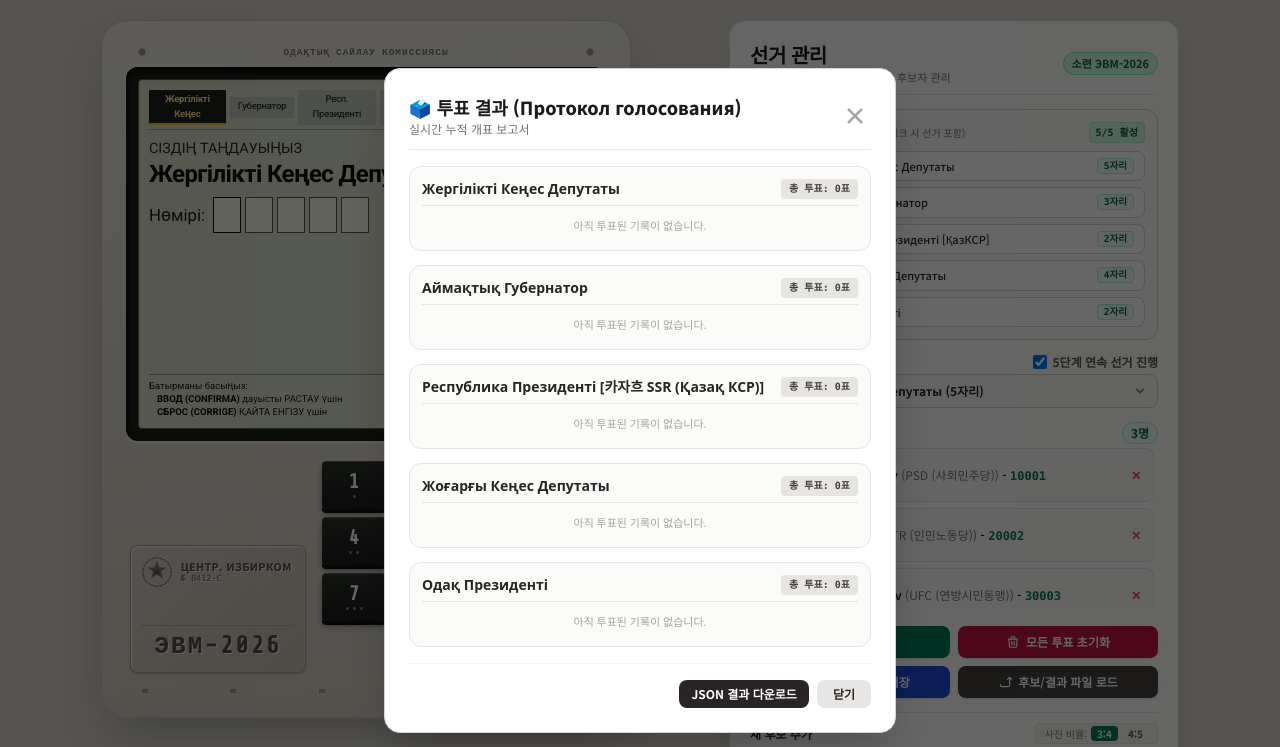
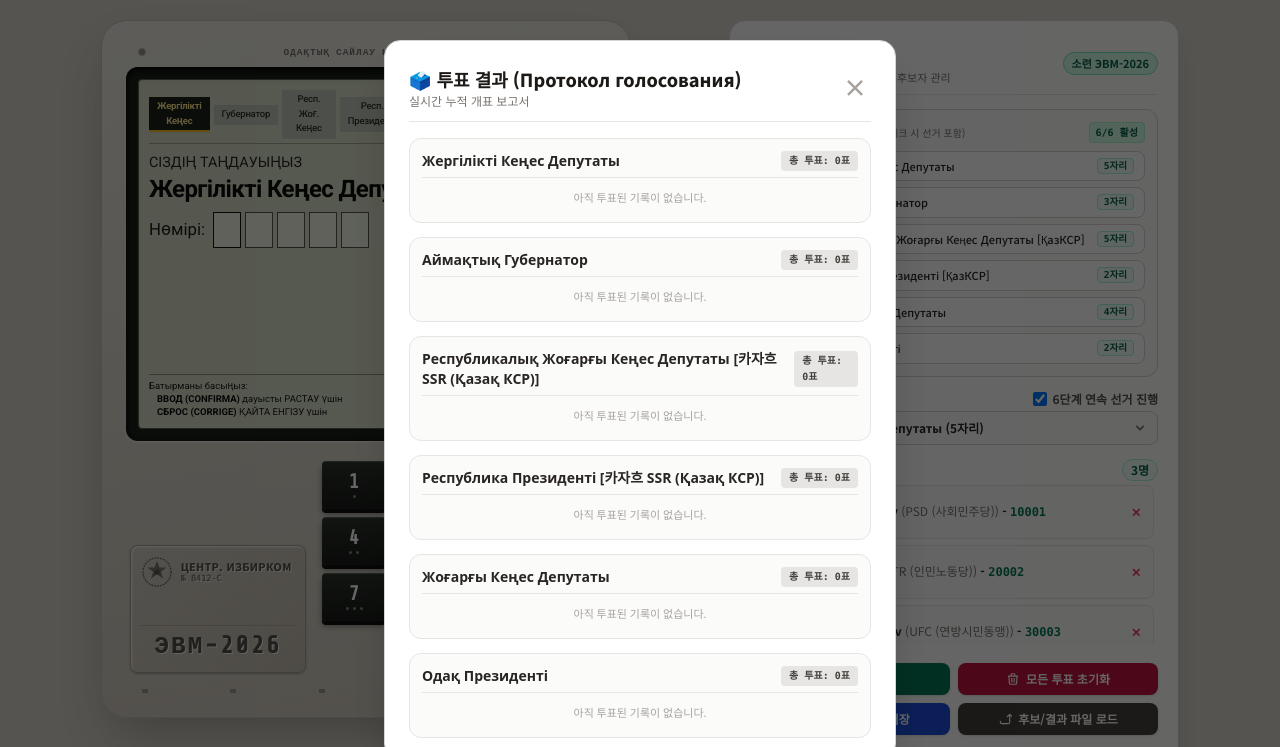
Before and after one commit to Hosain1291/sovietevm, a plain HTML site: page index.html in a window 1280 px wide. Both pictures are taken after a click on the button "투표 결과 보기". Shown: the top 747 px of the page. Drawn offline with nearby package versions, Linux system fonts and the light colour scheme; grey boxes are pictures that could not be loaded.

Commit message:
Introduce sov_rep role and update candidate data
Added sov_rep role and updated candidate database for republic-specific roles.

```diff
--- a/index.html
+++ b/index.html
@@ -709,10 +709,29 @@
           hy: 'Փոխնահանգապետ', tk: 'Wise-Gubernator', et: 'Asekuberner', ko: '부지사'
         }
       },
+      sov_rep: {
+        id: 'sov_rep',
+        digits: 5,
+        hasVice: false,
+        isRepublicSpecific: true,
+        shortTabs: {
+          ru: 'В.С. Респуб.', uk: 'В.Р. Респуб.', be: 'В.С. Рэспуб.', uz: 'Resp. Oliy Sovet',
+          kk: 'Респ. Жоғ. Кеңес', ka: 'რესპ. უმაღლ. საბჭო', az: 'Resp. Ali Sovet', lt: 'Resp. Aukšč. Taryba',
+          ro: 'Sov. Sup. Rep.', lv: 'Resp. Augst. Pad.', ky: 'Респ. Жог. Кеңеш', tg: 'Шӯрои Олии Ҷумҳ.',
+          hy: 'Հանրապ. Գեր. Խորհ.', tk: 'Resp. Ýokary Sowet', et: 'Vabariigi Ülemn.', ko: '공화국대의원'
+        },
+        names: {
+          ru: 'Депутат Верховного Совета Республики', uk: 'Депутат Верховної Ради Республіки', be: 'Дэпутат Вярхоўнага Савета Рэспублікі', uz: 'Respublika Oliy Soveti Deputati',
+          kk: 'Республикалық Жоғарғы Кеңес Депутаты', ka: 'რესპუბლიკის უმაღლესი საბჭოს დეპუტატი', az: 'Respublika Ali Soveti Deputatı', lt: 'Respublikos Aukščiausiosios Tarybos Deputatas',
+          ro: 'Deputat în Sovietul Suprem al Republicii', lv: 'Republikas Augstākās Padomes Deputāts', ky: 'Республикалык Жогорку Кеңештин Депутаты', tg: 'Вакили Шӯрои Олии Ҷумҳурӣ',
+          hy: 'Հանրապետության Գերագույն Խորհրդի Պատգամավոր', tk: 'Respublikanyň Ýokary Sowetiň Deputaty', et: 'Vabariigi Ülemnõukogu Saadik', ko: '공화국 최고소비에트 대의원'
+        }
+      },
       pres_rep: {
         id: 'pres_rep',
         digits: 2,
         hasVice: true,
+        isRepublicSpecific: true,
         shortTabs: {
           ru: 'През. Респуб.', uk: 'През. Респуб.', be: 'Прэз. Рэспуб.', uz: 'Respublika Prez.',
           kk: 'Респ. Президенті', ka: 'რესპ. პრეზიდ.', az: 'Resp. Prezidenti', lt: 'Resp. Prezidentas',
@@ -774,9 +793,9 @@
       }
     };
 
-    const SOVIET_SEQUENCE = ['sov_loc', 'gov_reg', 'pres_rep', 'sov_sup', 'pres_fed'];
-
-    // 기본 후보 데이터베이스 (공화국 대통령 pres_rep는 15개 공화국별 독립 오브젝트로 분리)
+    const SOVIET_SEQUENCE = ['sov_loc', 'gov_reg', 'sov_rep', 'pres_rep', 'sov_sup', 'pres_fed'];
+
+    // 기본 후보 데이터베이스 (공화국 최고소비에트 sov_rep 및 공화국 대통령 pres_rep는 15개 공화국별 독립 오브젝트로 분리)
     let CANDIDATES_DB = {
       sov_loc: {
         '10001': { name: 'Mikhail Romanov', party: 'PSD (사회민주당)', avatar: 'https://images.unsplash.com/photo-1534528741775-53994a69daeb?auto=format&fit=crop&w=300&q=80' },
@@ -786,6 +805,20 @@
       gov_reg: {
         '120': { name: 'Svetlana Kuznetsova', party: 'PSM (민주사회당)', vice: 'Igor Sokolov', avatar: 'https://images.unsplash.com/photo-1580489944761-15a19d654956?auto=format&fit=crop&w=300&q=80' },
         '250': { name: 'Daulet Smagulov', party: 'UFC (연방시민동맹)', vice: 'Arthur Mendes', avatar: 'https://images.unsplash.com/photo-1500648767791-00dcc994a43e?auto=format&fit=crop&w=300&q=80' }
+      },
+      sov_rep: {
+        kk: {
+          '51001': { name: 'Batyrkhan Shukenov Jr.', party: 'K-PSD (카자흐 사회민주당)', avatar: 'https://images.unsplash.com/photo-1507003211169-0a1dd7228f2d?auto=format&fit=crop&w=300&q=80' },
+          '52002': { name: 'Gulnara Karimova', party: 'Alash-PTR (인민노동당)', avatar: 'https://images.unsplash.com/photo-1573496359142-b8d87734a5a2?auto=format&fit=crop&w=300&q=80' }
+        },
+        ru: {
+          '51001': { name: 'Dmitry Volkov', party: 'PSD (러시아 사회민주당)', avatar: 'https://images.unsplash.com/photo-1500648767791-00dcc994a43e?auto=format&fit=crop&w=300&q=80' },
+          '52002': { name: 'Anna Semyonova', party: 'PLP (진보자유당)', avatar: 'https://images.unsplash.com/photo-1534528741775-53994a69daeb?auto=format&fit=crop&w=300&q=80' }
+        },
+        uk: {
+          '51001': { name: 'Taras Shevchenko Jr.', party: 'U-RADA (우크라이나 연합)', avatar: 'https://images.unsplash.com/photo-1492562080023-ab3db95bfbce?auto=format&fit=crop&w=300&q=80' },
+          '52002': { name: 'Oksana Petrenko', party: 'PTR (인민노동당)', avatar: 'https://images.unsplash.com/photo-1580489944761-15a19d654956?auto=format&fit=crop&w=300&q=80' }
+        }
       },
       pres_rep: {
         kk: {
@@ -819,6 +852,13 @@
           '22': { name: `후보 2 [${SOVIET_REPUBLICS[code].short}]`, party: 'PTR (인민노동당)', vice: '러닝메이트' }
         };
       }
+      if (!CANDIDATES_DB.sov_rep) CANDIDATES_DB.sov_rep = {};
+      if (!CANDIDATES_DB.sov_rep[code]) {
+        CANDIDATES_DB.sov_rep[code] = {
+          '51001': { name: `공화국의원 1 [${SOVIET_REPUBLICS[code].short}]`, party: 'PSD (사회민주당)' },
+          '52002': { name: `공화국의원 2 [${SOVIET_REPUBLICS[code].short}]`, party: 'PTR (인민노동당)' }
+        };
+      }
     });
 
     let currentSovietLang = 'kk'; // 카자흐어 기본
@@ -828,6 +868,7 @@
     let enabledRoles = {
       sov_loc: true,
       gov_reg: true,
+      sov_rep: true,
       pres_rep: true,
       sov_sup: true,
       pres_fed: true
@@ -851,7 +892,7 @@
     function initResults() {
       ELECTION_RESULTS = {};
       SOVIET_SEQUENCE.forEach(r => {
-        if (r === 'pres_rep') {
+        if (SOVIET_ROLES[r].isRepublicSpecific) {
           ELECTION_RESULTS[r] = {};
           Object.keys(SOVIET_REPUBLICS).forEach(rep => {
             ELECTION_RESULTS[r][rep] = { votes: {}, branco: 0, nulo: 0, total: 0 };
@@ -864,11 +905,12 @@
     initResults();
 
     function getActiveResultObject(roleKey) {
-      if (roleKey === 'pres_rep') {
-        if (!ELECTION_RESULTS.pres_rep[currentRepublicCode]) {
-          ELECTION_RESULTS.pres_rep[currentRepublicCode] = { votes: {}, branco: 0, nulo: 0, total: 0 };
+      if (SOVIET_ROLES[roleKey]?.isRepublicSpecific) {
+        if (!ELECTION_RESULTS[roleKey]) ELECTION_RESULTS[roleKey] = {};
+        if (!ELECTION_RESULTS[roleKey][currentRepublicCode]) {
+          ELECTION_RESULTS[roleKey][currentRepublicCode] = { votes: {}, branco: 0, nulo: 0, total: 0 };
         }
-        return ELECTION_RESULTS.pres_rep[currentRepublicCode];
+        return ELECTION_RESULTS[roleKey][currentRepublicCode];
       }
       if (!ELECTION_RESULTS[roleKey]) {
         ELECTION_RESULTS[roleKey] = { votes: {}, branco: 0, nulo: 0, total: 0 };
@@ -877,11 +919,12 @@
     }
 
     function getActiveCandidatesMap(roleKey) {
-      if (roleKey === 'pres_rep') {
-        if (!CANDIDATES_DB.pres_rep[currentRepublicCode]) {
-          CANDIDATES_DB.pres_rep[currentRepublicCode] = {};
+      if (SOVIET_ROLES[roleKey]?.isRepublicSpecific) {
+        if (!CANDIDATES_DB[roleKey]) CANDIDATES_DB[roleKey] = {};
+        if (!CANDIDATES_DB[roleKey][currentRepublicCode]) {
+          CANDIDATES_DB[roleKey][currentRepublicCode] = {};
         }
-        return CANDIDATES_DB.pres_rep[currentRepublicCode];
+        return CANDIDATES_DB[roleKey][currentRepublicCode];
       }
       if (!CANDIDATES_DB[roleKey]) {
         CANDIDATES_DB[roleKey] = {};
@@ -995,7 +1038,7 @@
         const isChecked = !!enabledRoles[rKey];
         const rObj = SOVIET_ROLES[rKey];
         const rName = (rObj.names && rObj.names[currentSovietLang]) ? rObj.names[currentSovietLang] : (rObj.names?.ru || rObj.id);
-        const repLabel = (rKey === 'pres_rep') ? ` [${SOVIET_REPUBLICS[currentRepublicCode]?.short || ''}]` : '';
+        const repLabel = rObj.isRepublicSpecific ? ` [${SOVIET_REPUBLICS[currentRepublicCode]?.short || ''}]` : '';
 
         return `
           <label class="flex items-center justify-between px-2.5 py-1.5 bg-white hover:bg-stone-100 rounded-lg border ${isChecked ? 'border-stone-300 shadow-xs' : 'border-dashed border-stone-200 opacity-60'} cursor-pointer select-none text-[11px] transition">
@@ -1099,7 +1142,7 @@
       `;
 
       let roleDisplayName = (role.names && role.names[currentSovietLang]) ? role.names[currentSovietLang] : (role.names?.ru || role.id);
-      if (currentRoleKey === 'pres_rep') {
+      if (role.isRepublicSpecific) {
         roleDisplayName += ` [${SOVIET_REPUBLICS[currentRepublicCode]?.short || ''}]`;
       }
       const viceLabel = (role.viceLabels && role.viceLabels[currentSovietLang]) ? role.viceLabels[currentSovietLang] : (role.viceLabels?.ru || 'Вице');
@@ -1246,7 +1289,7 @@
       select.innerHTML = activeSequence.map((rKey, idx) => {
         const rObj = SOVIET_ROLES[rKey];
         const rName = (rObj.names && rObj.names[currentSovietLang]) ? rObj.names[currentSovietLang] : (rObj.names?.ru || rObj.id);
-        const repSuffix = (rKey === 'pres_rep') ? ` [${SOVIET_REPUBLICS[currentRepublicCode]?.short || ''}]` : '';
+        const repSuffix = rObj.isRepublicSpecific ? ` [${SOVIET_REPUBLICS[currentRepublicCode]?.short || ''}]` : '';
         return `<option value="${rKey}">${idx + 1}. ${rName}${repSuffix} (${rObj.digits}자리)</option>`;
       }).join('');
 
@@ -1283,7 +1326,7 @@
       candNumInput.placeholder = `${role.digits}자리`;
 
       const repWrap = document.getElementById('republicSelectWrap');
-      if (currentRoleKey === 'pres_rep') {
+      if (role.isRepublicSpecific) {
         repWrap.classList.remove('hidden');
       } else {
         repWrap.classList.add('hidden');
@@ -1692,7 +1735,7 @@
               if (parsed.results) {
                 ELECTION_RESULTS = parsed.results;
                 Object.keys(ELECTION_RESULTS).forEach(k => {
-                  if (k === 'pres_rep') {
+                  if (SOVIET_ROLES[k]?.isRepublicSpecific) {
                     Object.keys(ELECTION_RESULTS[k] || {}).forEach(rep => {
                       loadedResultsCount += ELECTION_RESULTS[k][rep].total || 0;
                     });
@@ -1743,7 +1786,7 @@
         const res = getActiveResultObject(rKey);
         const cands = getActiveCandidatesMap(rKey);
         let rName = (role.names && role.names[currentSovietLang]) ? role.names[currentSovietLang] : (role.names?.ru || rKey);
-        if (rKey === 'pres_rep') {
+        if (role.isRepublicSpecific) {
           rName += ` [${SOVIET_REPUBLICS[currentRepublicCode]?.name || ''}]`;
         }
 
```
